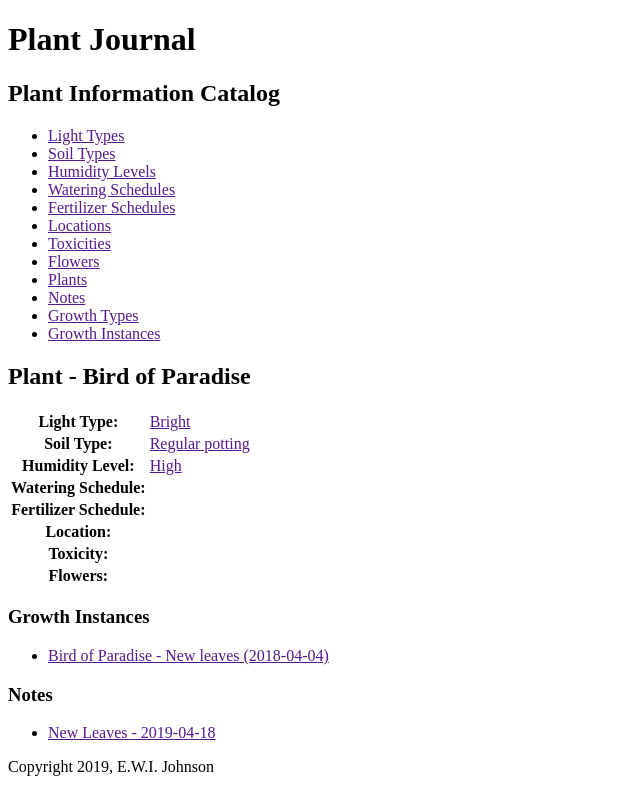
After one commit to ewijohnson/Plant_Journal, a Django app: page /plant/4/ in a window 1280 px wide. The commit adds this page. Shown: the whole page, without its empty margins (0-640 px from the left). Run offline with Django 3.2, Linux system fonts and the light colour scheme; data comes from the database, SQL or seed files in the repository.

Commit message:
end of controller, part 2

```diff
--- a/plantjournal/admin.py
+++ b/plantjournal/admin.py
@@ -1,5 +1,5 @@
 from django.contrib import admin
-from .models import Light, Soil, Humidity, Water, Fertilizer, Toxicity, Location, Flower, \
+from .models import Light, Soil, Humidity, Water, Fertilizer, Location, Toxicity, Flower, \
     Plant, Note, GrowthType, GrowthInstance
 
 
@@ -8,8 +8,8 @@ admin.site.register(Soil)
 admin.site.register(Humidity)
 admin.site.register(Water)
 admin.site.register(Fertilizer)
+admin.site.register(Location)
 admin.site.register(Toxicity)
-admin.site.register(Location)
 admin.site.register(Flower)
 admin.site.register(Plant)
 admin.site.register(Note)
--- a/plantjournal/urls.py
+++ b/plantjournal/urls.py
@@ -2,17 +2,29 @@ from django.urls import path
 
 from plantjournal.views import (
     LightList,
+    LightDetail,
     SoilList,
+    SoilDetail,
     HumidityList,
+    HumidityDetail,
     WaterList,
+    WaterDetail,
     FertilizerList,
+    FertilizerDetail,
+    LocationList,
+    LocationDetail,
     ToxicityList,
-    LocationList,
+    ToxicityDetail,
     FlowerList,
+    FlowerDetail,
     PlantList,
+    PlantDetail,
     NoteList,
+    NoteDetail,
     GrowthTypeList,
+    GrowthTypeDetail,
     GrowthInstanceList,
+    GrowthInstanceDetail,
 )
 
 urlpatterns = [
@@ -21,48 +33,96 @@ urlpatterns = [
          LightList.as_view(),
          name='plantjournal_light_list_urlpattern'),
 
+    path('light/<int:pk>/',
+         LightDetail.as_view(),
+         name='plantjournal_light_detail_urlpattern'),
+
     path('soil/',
          SoilList.as_view(),
          name='plantjournal_soil_list_urlpattern'),
+
+    path('soil/<int:pk>/',
+         SoilDetail.as_view(),
+         name='plantjournal_soil_detail_urlpattern'),
 
     path('humidity/',
          HumidityList.as_view(),
          name='plantjournal_humidity_list_urlpattern'),
 
+    path('humidity/<int:pk>/',
+         HumidityDetail.as_view(),
+         name='plantjournal_humidity_detail_urlpattern'),
+
     path('water/',
          WaterList.as_view(),
          name='plantjournal_water_list_urlpattern'),
+
+    path('water/<int:pk>/',
+         WaterDetail.as_view(),
+         name='plantjournal_water_detail_urlpattern'),
 
     path('fertilizer/',
          FertilizerList.as_view(),
          name='plantjournal_fertilizer_list_urlpattern'),
 
-    path('toxicity/',
-         ToxicityList.as_view(),
-         name='plantjournal_toxicity_list_urlpattern'),
+    path('fertilizer/<int:pk>/',
+         FertilizerDetail.as_view(),
+         name='plantjournal_fertilizer_detail_urlpattern'),
 
     path('location/',
          LocationList.as_view(),
          name='plantjournal_location_list_urlpattern'),
 
+    path('location/<int:pk>/',
+         LocationDetail.as_view(),
+         name='plantjournal_location_detail_urlpattern'),
+
+    path('toxicity/',
+         ToxicityList.as_view(),
+         name='plantjournal_toxicity_list_urlpattern'),
+
+    path('toxicity/<int:pk>/',
+         ToxicityDetail.as_view(),
+         name='plantjournal_toxicity_detail_urlpattern'),
+
     path('flower/',
          FlowerList.as_view(),
          name='plantjournal_flower_list_urlpattern'),
+
+    path('flower/<int:pk>/',
+         FlowerDetail.as_view(),
+         name='plantjournal_flower_detail_urlpattern'),
 
     path('plant/',
          PlantList.as_view(),
          name='plantjournal_plant_list_urlpattern'),
 
+    path('plant/<int:pk>/',
+         PlantDetail.as_view(),
+         name='plantjournal_plant_detail_urlpattern'),
+
     path('note/',
          NoteList.as_view(),
          name='plantjournal_note_list_urlpattern'),
+
+    path('note/<int:pk>/',
+         NoteDetail.as_view(),
+         name='plantjournal_note_detail_urlpattern'),
 
     path('growth_type/',
          GrowthTypeList.as_view(),
          name='plantjournal_growth_type_list_urlpattern'),
 
+    path('growth_type/<int:pk>/',
+         GrowthTypeDetail.as_view(),
+         name='plantjournal_growth_type_detail_urlpattern'),
+
     path('growth_instance/',
          GrowthInstanceList.as_view(),
          name='plantjournal_growth_instance_list_urlpattern'),
 
+    path('growth_instance/<int:pk>/',
+         GrowthInstanceDetail.as_view(),
+         name='plantjournal_growth_instance_detail_urlpattern'),
+
 ]
--- a/plantjournal/views.py
+++ b/plantjournal/views.py
@@ -1,4 +1,4 @@
-from django.shortcuts import render
+from django.shortcuts import render, get_object_or_404, render_to_response
 from django.http.response import HttpResponse
 from django.template import loader
 from django.views import View
@@ -29,6 +29,20 @@ class LightList(View):
         )
 
 
+class LightDetail(View):
+
+    def get(self, request, pk):
+        light = get_object_or_404(
+            Light,
+            pk=pk
+        )
+        plant_list = light.plants.all()
+        return render_to_response(
+            'plantjournal/light_detail.html',
+            {'light': light, 'plant_list': plant_list}
+        )
+
+
 class SoilList(View):
 
     def get(self, request):
@@ -36,6 +50,20 @@ class SoilList(View):
             request,
             'plantjournal/soil_list.html',
             {'soil_list': Soil.objects.all()}
+        )
+
+
+class SoilDetail(View):
+
+    def get(self, request, pk):
+        soil = get_object_or_404(
+            Soil,
+            pk=pk
+        )
+        plant_list = soil.plants.all()
+        return render_to_response(
+            'plantjournal/soil_detail.html',
+            {'soil': soil, 'plant_list': plant_list}
         )
 
 
@@ -49,6 +77,20 @@ class HumidityList(View):
         )
 
 
+class HumidityDetail(View):
+
+    def get(self, request, pk):
+        humidity = get_object_or_404(
+            Humidity,
+            pk=pk
+        )
+        plant_list = humidity.plants.all()
+        return render_to_response(
+            'plantjournal/humidity_detail.html',
+            {'humidity': humidity, 'plant_list': plant_list}
+        )
+
+
 class WaterList(View):
 
     def get(self, request):
@@ -56,6 +98,20 @@ class WaterList(View):
             request,
             'plantjournal/water_list.html',
             {'water_list': Water.objects.all()}
+        )
+
+
+class WaterDetail(View):
+
+    def get(self, request, pk):
+        water = get_object_or_404(
+            Water,
+            pk=pk
+        )
+        plant_list = water.plants.all()
+        return render_to_response(
+            'plantjournal/water_detail.html',
+            {'water': water, 'plant_list': plant_list}
         )
 
 
@@ -69,13 +125,17 @@ class FertilizerList(View):
         )
 
 
-class ToxicityList(View):
+class FertilizerDetail(View):
 
-    def get(self, request):
-        return render(
-            request,
-            'plantjournal/toxicity_list.html',
-            {'toxicity_list': Toxicity.objects.all()}
+    def get(self, request, pk):
+        fertilizer = get_object_or_404(
+            Fertilizer,
+            pk=pk
+        )
+        plant_list = fertilizer.plants.all()
+        return render_to_response(
+            'plantjournal/fertilizer_detail.html',
+            {'fertilizer': fertilizer, 'plant_list': plant_list}
         )
 
 
@@ -89,6 +149,44 @@ class LocationList(View):
         )
 
 
+class LocationDetail(View):
+
+    def get(self, request, pk):
+        location = get_object_or_404(
+            Location,
+            pk=pk
+        )
+        plant_list = location.plants.all()
+        return render_to_response(
+            'plantjournal/location_detail.html',
+            {'location': location, 'plant_list': plant_list}
+        )
+
+
+class ToxicityList(View):
+
+    def get(self, request):
+        return render(
+            request,
+            'plantjournal/toxicity_list.html',
+            {'toxicity_list': Toxicity.objects.all()}
+        )
+
+
+class ToxicityDetail(View):
+
+    def get(self, request, pk):
+        toxicity = get_object_or_404(
+            Toxicity,
+            pk=pk
+        )
+        plant_list = toxicity.plants.all()
+        return render_to_response(
+            'plantjournal/toxicity_detail.html',
+            {'toxicity': toxicity, 'plant_list': plant_list}
+        )
+
+
 class FlowerList(View):
 
     def get(self, request):
@@ -96,6 +194,20 @@ class FlowerList(View):
             request,
             'plantjournal/flower_list.html',
             {'flower_list': Flower.objects.all()}
+        )
+
+
+class FlowerDetail(View):
+
+    def get(self, request, pk):
+        flower = get_object_or_404(
+            Flower,
+            pk=pk
+        )
+        plant_list = flower.plants.all()
+        return render_to_response(
+            'plantjournal/flower_detail.html',
+            {'flower': flower, 'plant_list': plant_list}
         )
 
 
@@ -109,6 +221,39 @@ class PlantList(View):
         )
 
 
+class PlantDetail(View):
+
+    def get(self, request, pk):
+        plant = get_object_or_404(
+            Plant,
+            pk=pk
+        )
+        light = plant.light
+        soil = plant.soil
+        humidity = plant.humidity
+        water = plant.water
+        fertilizer = plant.fertilizer
+        location = plant.location
+        toxicity = plant.toxicity
+        flower = plant.flower
+        growth_instance_list = plant.growth_instances.all()
+        note_list = plant.notes.all()
+        return render_to_response(
+            'plantjournal/plant_detail.html',
+            {'plant': plant,
+             'light': light,
+             'soil': soil,
+             'humidity': humidity,
+             'water': water,
+             'fertilizer': fertilizer,
+             'location': location,
+             'toxicity': toxicity,
+             'flower': flower,
+             'growth_instance_list': growth_instance_list,
+             'note_list': note_list}
+        )
+
+
 class NoteList(View):
 
     def get(self, request):
@@ -116,6 +261,20 @@ class NoteList(View):
             request,
             'plantjournal/note_list.html',
             {'note_list': Note.objects.all()}
+        )
+
+
+class NoteDetail(View):
+
+    def get(self, request, pk):
+        note = get_object_or_404(
+            Note,
+            pk=pk
+        )
+        plant = note.plant
+        return render_to_response(
+            'plantjournal/note_detail.html',
+            {'note': note, 'plant': plant}
         )
 
 
@@ -129,6 +288,20 @@ class GrowthTypeList(View):
         )
 
 
+class GrowthTypeDetail(View):
+
+    def get(self, request, pk):
+        growth_type = get_object_or_404(
+            GrowthType,
+            pk=pk
+        )
+        growth_instance_list = growth_type.growth_instances.all()
+        return render_to_response(
+            'plantjournal/growth_type_detail.html',
+            {'growth_type': growth_type, 'growth_instance_list': growth_instance_list}
+        )
+
+
 class GrowthInstanceList(View):
 
     def get(self, request):
@@ -137,3 +310,20 @@ class GrowthInstanceList(View):
             'plantjournal/growth_instance_list.html',
             {'growth_instance_list': GrowthInstance.objects.all()}
         )
+
+
+class GrowthInstanceDetail(View):
+
+    def get(self, request, pk):
+        growth_instance = get_object_or_404(
+            GrowthInstance,
+            pk=pk
+        )
+        plant = growth_instance.plant
+        growth_type = growth_instance.growth_type
+        return render_to_response(
+            'plantjournal/growth_instance_detail.html',
+            {'growth_instance': growth_instance,
+             'plant': plant,
+             'growth_type': growth_type}
+        )
--- a/templates/plantjournal/base.html
+++ b/templates/plantjournal/base.html
@@ -35,16 +35,16 @@
                     Humidity Levels</a></li>
             <li>
                 <a href="">
-                    Watering Times</a></li>
+                    Watering Schedules</a></li>
             <li>
                 <a href="">
                     Fertilizer Schedules</a></li>
             <li>
                 <a href="">
-                    Toxicities</a></li>
+                    Locations</a></li>
             <li>
                 <a href="">
-                    Locations</a></li>
+                    Toxicities</a></li>
             <li>
                 <a href="">
                     Flowers</a></li>
--- /dev/null
+++ b/templates/plantjournal/plant_detail.html
@@ -0,0 +1,118 @@
+{% extends 'plantjournal/base.html' %}
+
+{% block title %}
+    Plant - {{ plant }}
+{% endblock %}
+
+{% block content %}
+    <h2>Plant - {{ plant }}</h2>
+
+    <section>
+        <table>
+            <tr>
+                <th>Light Type:</th>
+                <td>
+                    {% if light != None %}
+                        <a href="">{{ light }}</a>
+                    {% else %}
+                        {{ '' }}
+                    {% endif %}
+                </td>
+            </tr>
+            <tr>
+                <th>Soil Type:</th>
+                <td>
+                    {% if soil != None %}
+                        <a href="">{{ soil }}</a>
+                    {% else %}
+                        {{ '' }}
+                    {% endif %}
+                </td>
+            </tr>
+            <tr>
+                <th>Humidity Level:</th>
+                <td>
+                    {% if humidity != None %}
+                        <a href="">{{ humidity }}</a>
+                    {% else %}
+                        {{ '' }}
+                    {% endif %}
+                </td>
+            </tr>
+            <tr>
+                <th>Watering Schedule:</th>
+                <td>
+                    {% if water != None %}
+                        <a href="">{{ water }}</a>
+                    {% else %}
+                        {{ '' }}
+                    {% endif %}
+                </td>
+            </tr>
+            <tr>
+                <th>Fertilizer Schedule:</th>
+                <td>
+                    {% if fertilizer != None %}
+                        <a href="">{{ fertilizer }}</a>
+                    {% else %}
+                        {{ '' }}
+                    {% endif %}
+                </td>
+            </tr>
+            <tr>
+                <th>Location:</th>
+                <td>
+                    {% if location != None %}
+                        <a href="">{{ location }}</a>
+                    {% else %}
+                        {{ '' }}
+                    {% endif %}
+                </td>
+            </tr>
+            <tr>
+                <th>Toxicity:</th>
+                <td>
+                    {% if toxicity != None %}
+                        <a href="">{{ toxicity }}</a>
+                    {% else %}
+                        {{ '' }}
+                    {% endif %}
+                </td>
+            </tr>
+            <tr>
+                <th>Flowers:</th>
+                <td>
+                    {% if flower != None %}
+                        <a href="">{{ flower }}</a>
+                    {% else %}
+                        {{ '' }}
+                    {% endif %}
+                </td>
+            </tr>
+        </table>
+    </section>
+
+    <section>
+        <h3>Growth Instances</h3>
+        <ul>
+            {% for growth_instance in growth_instance_list %}
+                <li>
+                    <a href="">{{ growth_instance }}</a>
+                </li>
+            {% empty %}
+                <li><em>There are currently no growth instances for this plant.</em></li>
+            {% endfor %}
+        </ul>
+
+        <h3>Notes</h3>
+        <ul>
+            {% for note in note_list %}
+                <li>
+                    <a href="">{{ note }}</a>
+                </li>
+            {% empty %}
+                <li><em>There are currently no notes associated with this plant.</em></li>
+            {% endfor %}
+        </ul>
+    </section>
+{% endblock %}
--- a/templates/plantjournal/water_list.html
+++ b/templates/plantjournal/water_list.html
@@ -1,18 +1,18 @@
 {% extends 'plantjournal/base.html' %}
 
 {% block title %}
-    Watering Time List
+    Watering Schedule List
 {% endblock %}
 
 {% block content %}
-    <h2>Watering Time List</h2>
+    <h2>Watering Schedule List</h2>
     <ul>
         {% for water in water_list %}
             <li>
                 <a href="">{{ water }}</a>
             </li>
         {% empty %}
-            <li><em>There are currently no watering times available.</em></li>
+            <li><em>There are currently no watering schedules available.</em></li>
         {% endfor %}
     </ul>
 {% endblock %}
```
Also changed, not shown: plantjournal/models.py (+11 -11 lines), templates/plantjournal/fertilizer_detail.html (added, +22 -0 lines), templates/plantjournal/flower_detail.html (added, +22 -0 lines), templates/plantjournal/growth_instance_detail.html (added, +23 -0 lines), templates/plantjournal/growth_type_detail.html (added, +22 -0 lines), templates/plantjournal/humidity_detail.html (added, +22 -0 lines), templates/plantjournal/light_detail.html (added, +22 -0 lines), templates/plantjournal/location_detail.html (added, +22 -0 lines), templates/plantjournal/note_detail.html (added, +22 -0 lines), templates/plantjournal/soil_detail.html (added, +22 -0 lines), templates/plantjournal/toxicity_detail.html (added, +22 -0 lines), templates/plantjournal/water_detail.html (added, +22 -0 lines).
